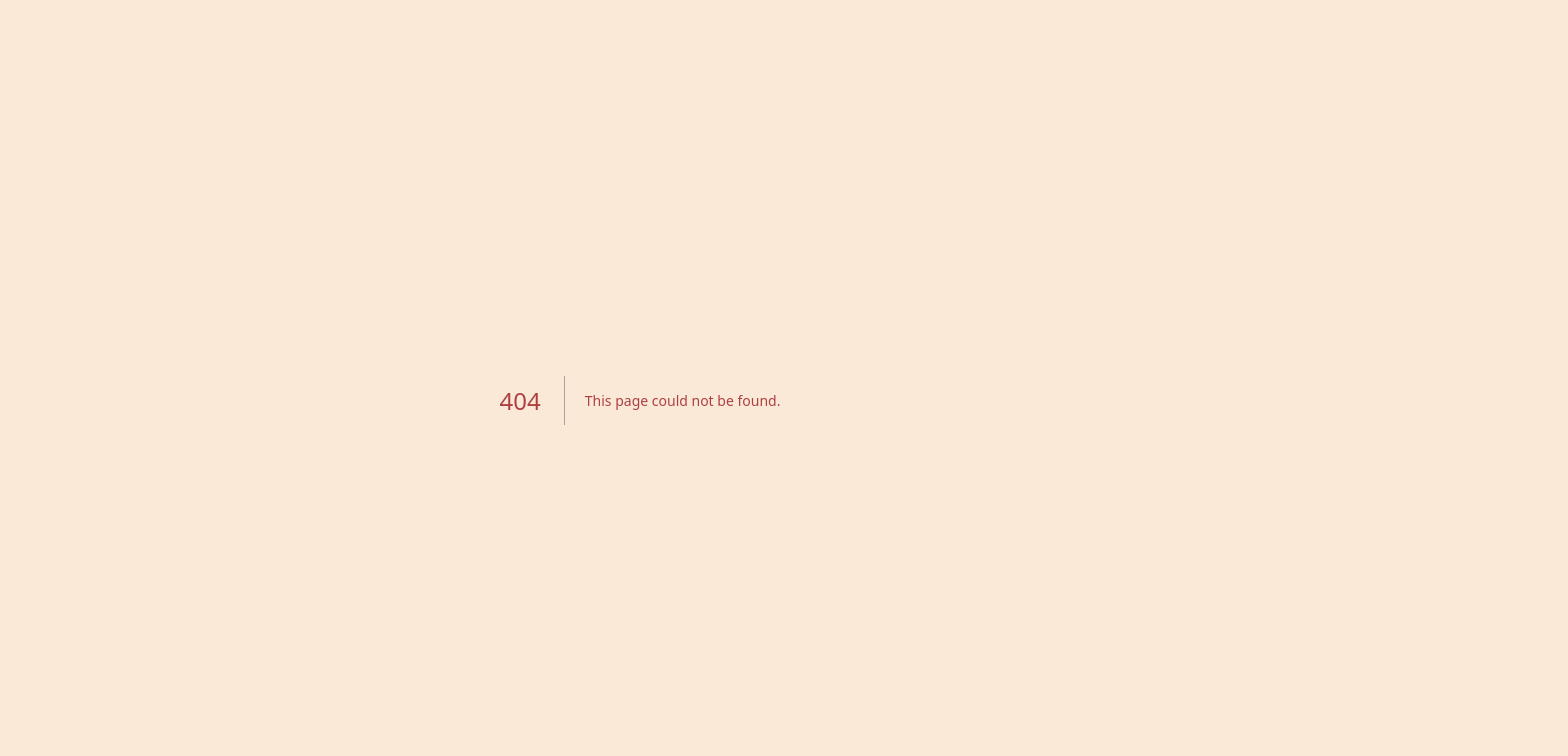
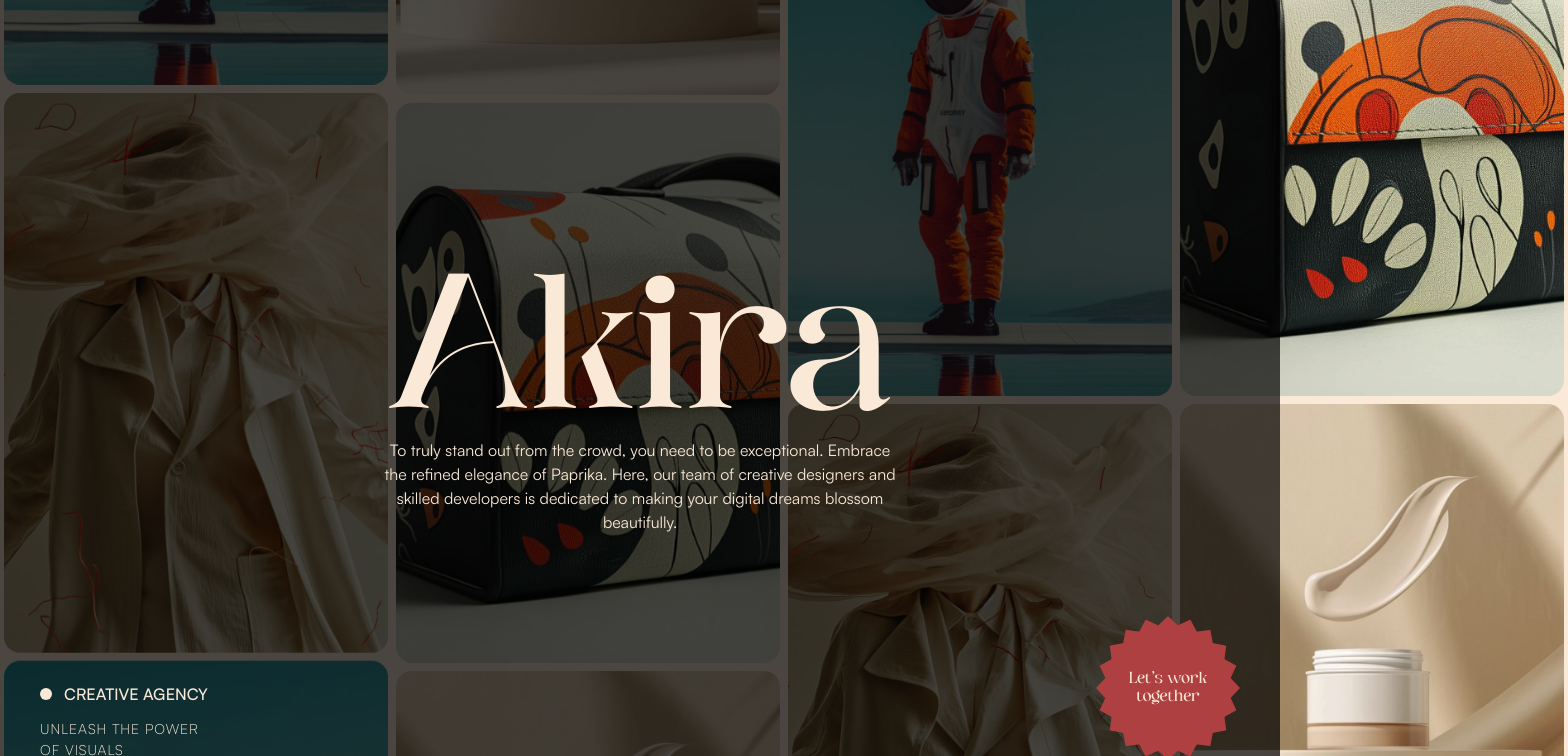
Before and after one commit to Ekpo-Emmanuel/akira-studios-v2, a Next.js app: page /about in a window 1280 px wide. Before the commit this address had no page. Shown: the top 756 px of the page, 1568 px wide, since content can reach past the window. Built offline with nearby package versions, Linux system fonts and the light colour scheme.

Commit message:
feat: about page

```diff
--- /dev/null
+++ b/app/about/page.tsx
@@ -0,0 +1,11 @@
+import React from 'react'
+import Hero from '../_components/About Page/Hero'
+import { MarqueeDemoVertical } from '../_components/About Page/HeroAnimated'
+
+export default function page() {
+  return (
+    <div>
+      <Hero />
+    </div>
+  )
+}
```
